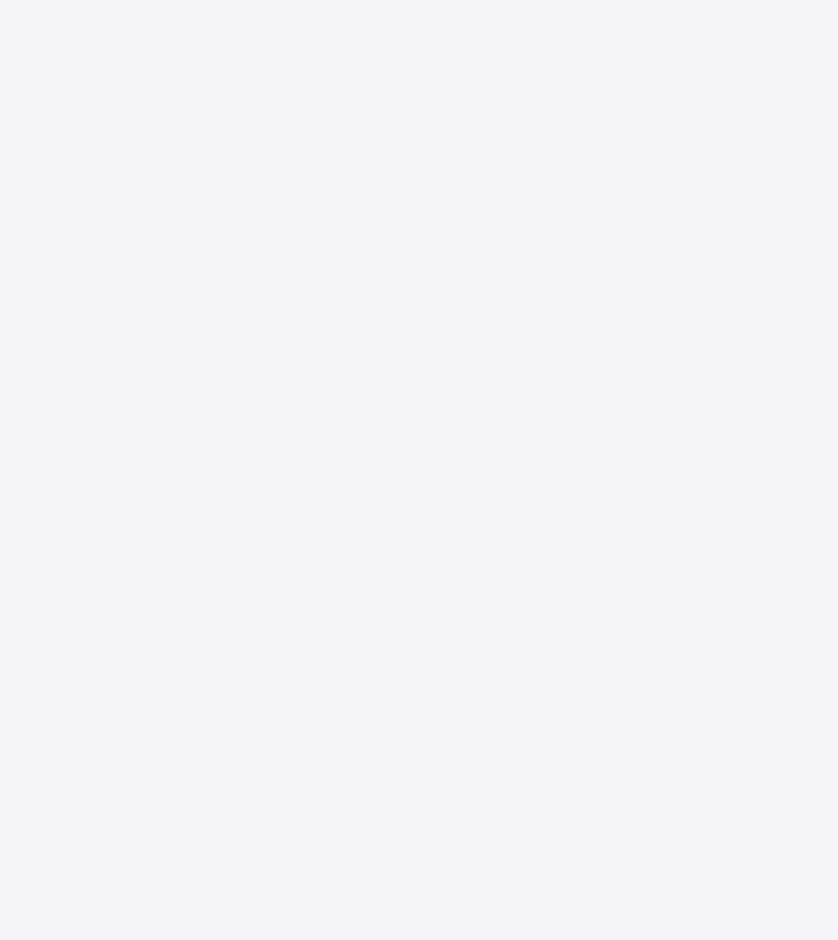
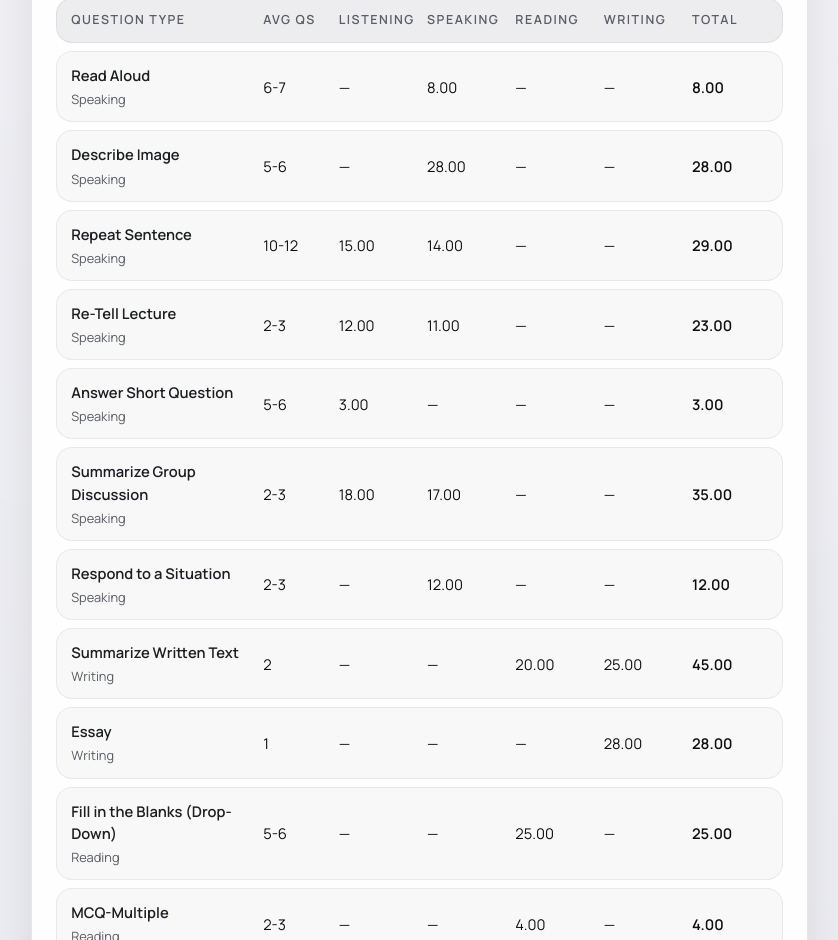
Before and after one commit to scuba3198/pte-class-coverage, a React (Vite) app: page / in a window 1280 px wide. Shown: the part 1860-2800 px from the top of the page, without its empty margins (20-858 px from the left). Before the commit the page ends 1832 px from the top, so only its background shows below. Built offline with nearby package versions, Linux system fonts and the light colour scheme.

Commit message:
Add score weightage chart and improve mobile layout

```diff
--- a/src/App.css
+++ b/src/App.css
@@ -433,6 +433,92 @@
   font-size: 0.85rem;
 }
 
+.weightage-card {
+  grid-column: span 2;
+}
+
+.weightage-table {
+  margin-top: 16px;
+  display: grid;
+  gap: 8px;
+}
+
+.weightage-row {
+  display: grid;
+  grid-template-columns: minmax(180px, 1.4fr) 0.5fr repeat(4, 0.6fr) 0.6fr;
+  gap: 12px;
+  align-items: center;
+  padding: 12px 14px;
+  border-radius: 16px;
+  background: rgba(248, 248, 248, 0.92);
+  border: 1px solid rgba(60, 60, 60, 0.08);
+  font-size: 0.92rem;
+}
+
+.weightage-head {
+  background: rgba(235, 235, 238, 0.9);
+  font-size: 0.78rem;
+  text-transform: uppercase;
+  letter-spacing: 0.12em;
+  color: var(--ink-500);
+  font-weight: 600;
+}
+
+.weightage-foot {
+  background: rgba(15, 15, 20, 0.9);
+  color: #fff;
+  font-weight: 600;
+}
+
+.weightage-question {
+  margin: 0;
+  font-weight: 600;
+  color: var(--ink-800);
+}
+
+.weightage-module {
+  margin: 4px 0 0;
+  font-size: 0.8rem;
+  color: var(--ink-500);
+}
+
+.weightage-total {
+  font-weight: 600;
+}
+
+@media (max-width: 900px) {
+  .weightage-card {
+    grid-column: span 1;
+  }
+
+  .weightage-row {
+    grid-template-columns: 1fr;
+    gap: 10px;
+    padding: 16px;
+  }
+
+  .weightage-head {
+    display: none;
+  }
+
+  .weightage-row span {
+    display: block;
+  }
+
+  .weightage-row span::before {
+    content: attr(data-label);
+    display: block;
+    font-size: 0.7rem;
+    text-transform: uppercase;
+    letter-spacing: 0.12em;
+    color: var(--ink-400);
+    margin-bottom: 4px;
+  }
+
+  .weightage-row span[data-label='Total']::before {
+    color: #d9d9dc;
+  }
+}
 .primary-button,
 .ghost-button {
   border-radius: 999px;
@@ -507,4 +593,17 @@ footer {
   .coverage-card {
     grid-column: span 1;
   }
+
+  .session-controls {
+    align-items: stretch;
+  }
+
+  .session-controls label {
+    width: 100%;
+  }
+
+  .question-grid,
+  .question-grid.compact {
+    grid-template-columns: repeat(auto-fit, minmax(150px, 1fr));
+  }
 }
--- a/src/App.jsx
+++ b/src/App.jsx
@@ -8,6 +8,7 @@ import {
   getQuestionTypeById,
   modules,
   normalizeState,
+  weightageChart,
 } from './state';
 
 const STORAGE_KEY = 'pte-tracker-state-v1';
@@ -229,6 +230,20 @@ function App() {
   const sortedSessions = useMemo(() => {
     return [...sessionsForClass].sort((a, b) => b.date.localeCompare(a.date));
   }, [sessionsForClass]);
+
+  const weightageTotals = useMemo(() => {
+    return weightageChart.reduce(
+      (acc, entry) => {
+        acc.listening += entry.scores.listening || 0;
+        acc.speaking += entry.scores.speaking || 0;
+        acc.reading += entry.scores.reading || 0;
+        acc.writing += entry.scores.writing || 0;
+        acc.total += entry.total || 0;
+        return acc;
+      },
+      { listening: 0, speaking: 0, reading: 0, writing: 0, total: 0 }
+    );
+  }, []);
 
   return (
     <div className="app">
@@ -480,6 +495,67 @@ function App() {
               storage.
             </p>
           </div>
+
+          <div className="card weightage-card">
+            <div className="card-header">
+              <div>
+                <p className="section-label">Score weightage</p>
+                <h2>Marks by question type</h2>
+                <p className="card-subtitle">
+                  Based on the New Score Weightage Chart (PTE Academic / UKVI).
+                </p>
+              </div>
+            </div>
+            <div className="weightage-table">
+              <div className="weightage-row weightage-head">
+                <span>Question type</span>
+                <span>Avg Qs</span>
+                <span>Listening</span>
+                <span>Speaking</span>
+                <span>Reading</span>
+                <span>Writing</span>
+                <span>Total</span>
+              </div>
+              {weightageChart.map((entry) => (
+                <div key={`${entry.question}-${entry.module}`} className="weightage-row">
+                  <div>
+                    <p className="weightage-question">{entry.question}</p>
+                    <p className="weightage-module">{entry.module}</p>
+                  </div>
+                  <span data-label="Avg Qs">{entry.avgQs}</span>
+                  <span data-label="Listening">
+                    {entry.scores.listening ? entry.scores.listening.toFixed(2) : '—'}
+                  </span>
+                  <span data-label="Speaking">
+                    {entry.scores.speaking ? entry.scores.speaking.toFixed(2) : '—'}
+                  </span>
+                  <span data-label="Reading">
+                    {entry.scores.reading ? entry.scores.reading.toFixed(2) : '—'}
+                  </span>
+                  <span data-label="Writing">
+                    {entry.scores.writing ? entry.scores.writing.toFixed(2) : '—'}
+                  </span>
+                  <span className="weightage-total" data-label="Total">
+                    {entry.total.toFixed(2)}
+                  </span>
+                </div>
+              ))}
+              <div className="weightage-row weightage-foot">
+                <span>Totals</span>
+                <span data-label="Avg Qs">—</span>
+                <span data-label="Listening">{weightageTotals.listening.toFixed(2)}</span>
+                <span data-label="Speaking">{weightageTotals.speaking.toFixed(2)}</span>
+                <span data-label="Reading">{weightageTotals.reading.toFixed(2)}</span>
+                <span data-label="Writing">{weightageTotals.writing.toFixed(2)}</span>
+                <span className="weightage-total" data-label="Total">
+                  {weightageTotals.total.toFixed(2)}
+                </span>
+              </div>
+            </div>
+            <p className="backup-note">
+              Source: New Score Weightage Chart in the AlfaPTE guide (Aug 7, 2025 update).
+            </p>
+          </div>
         </section>
       </main>
 
--- a/src/state.js
+++ b/src/state.js
@@ -47,6 +47,163 @@ export const classDefaults = [
   { id: 'class-8-9', name: '8-9' },
   { id: 'class-9-10', name: '9-10' },
   { id: 'class-10-11', name: '10-11' },
+];
+
+export const weightageChart = [
+  {
+    question: 'Read Aloud',
+    avgQs: '6-7',
+    module: 'Speaking',
+    scores: { speaking: 8.0 },
+    total: 8.0,
+  },
+  {
+    question: 'Describe Image',
+    avgQs: '5-6',
+    module: 'Speaking',
+    scores: { speaking: 28.0 },
+    total: 28.0,
+  },
+  {
+    question: 'Repeat Sentence',
+    avgQs: '10-12',
+    module: 'Speaking',
+    scores: { listening: 15.0, speaking: 14.0 },
+    total: 29.0,
+  },
+  {
+    question: 'Re-Tell Lecture',
+    avgQs: '2-3',
+    module: 'Speaking',
+    scores: { listening: 12.0, speaking: 11.0 },
+    total: 23.0,
+  },
+  {
+    question: 'Answer Short Question',
+    avgQs: '5-6',
+    module: 'Speaking',
+    scores: { listening: 3.0 },
+    total: 3.0,
+  },
+  {
+    question: 'Summarize Group Discussion',
+    avgQs: '2-3',
+    module: 'Speaking',
+    scores: { listening: 18.0, speaking: 17.0 },
+    total: 35.0,
+  },
+  {
+    question: 'Respond to a Situation',
+    avgQs: '2-3',
+    module: 'Speaking',
+    scores: { speaking: 12.0 },
+    total: 12.0,
+  },
+  {
+    question: 'Summarize Written Text',
+    avgQs: '2',
+    module: 'Writing',
+    scores: { reading: 20.0, writing: 25.0 },
+    total: 45.0,
+  },
+  {
+    question: 'Essay',
+    avgQs: '1',
+    module: 'Writing',
+    scores: { writing: 28.0 },
+    total: 28.0,
+  },
+  {
+    question: 'Fill in the Blanks (Drop-Down)',
+    avgQs: '5-6',
+    module: 'Reading',
+    scores: { reading: 25.0 },
+    total: 25.0,
+  },
+  {
+    question: 'MCQ-Multiple',
+    avgQs: '2-3',
+    module: 'Reading',
+    scores: { reading: 4.0 },
+    total: 4.0,
+  },
+  {
+    question: 'Re-order Paragraph',
+    avgQs: '2-3',
+    module: 'Reading',
+    scores: { reading: 8.0 },
+    total: 8.0,
+  },
+  {
+    question: 'Fill in the Blanks (Drag & Drop)',
+    avgQs: '4-5',
+    module: 'Reading',
+    scores: { reading: 17.0 },
+    total: 17.0,
+  },
+  {
+    question: 'MCQ-Single',
+    avgQs: '2-3',
+    module: 'Reading',
+    scores: { reading: 2.0 },
+    total: 2.0,
+  },
+  {
+    question: 'Summarize Spoken Text',
+    avgQs: '1',
+    module: 'Listening',
+    scores: { listening: 9.0, writing: 17.0 },
+    total: 26.0,
+  },
+  {
+    question: 'MCQ-Multiple',
+    avgQs: '2-3',
+    module: 'Listening',
+    scores: { listening: 3.0 },
+    total: 3.0,
+  },
+  {
+    question: 'Fill in the Blanks (Type In)',
+    avgQs: '2-3',
+    module: 'Listening',
+    scores: { listening: 7.0 },
+    total: 7.0,
+  },
+  {
+    question: 'MCQ-Single',
+    avgQs: '2-3',
+    module: 'Listening',
+    scores: { listening: 1.5 },
+    total: 1.5,
+  },
+  {
+    question: 'Select Missing Word',
+    avgQs: '1-2',
+    module: 'Listening',
+    scores: { listening: 1.0 },
+    total: 1.0,
+  },
+  {
+    question: 'Highlight Correct Summary',
+    avgQs: '2-3',
+    module: 'Listening',
+    scores: { listening: 1.5, reading: 2.0 },
+    total: 3.5,
+  },
+  {
+    question: 'Highlight Incorrect Words',
+    avgQs: '2-3',
+    module: 'Listening',
+    scores: { listening: 7.0, reading: 12.0 },
+    total: 19.0,
+  },
+  {
+    question: 'Write from Dictation',
+    avgQs: '3-4',
+    module: 'Listening',
+    scores: { listening: 12.0, writing: 20.0 },
+    total: 32.0,
+  },
 ];
 
 const allQuestionTypeIds = modules.flatMap((module) =>
```
